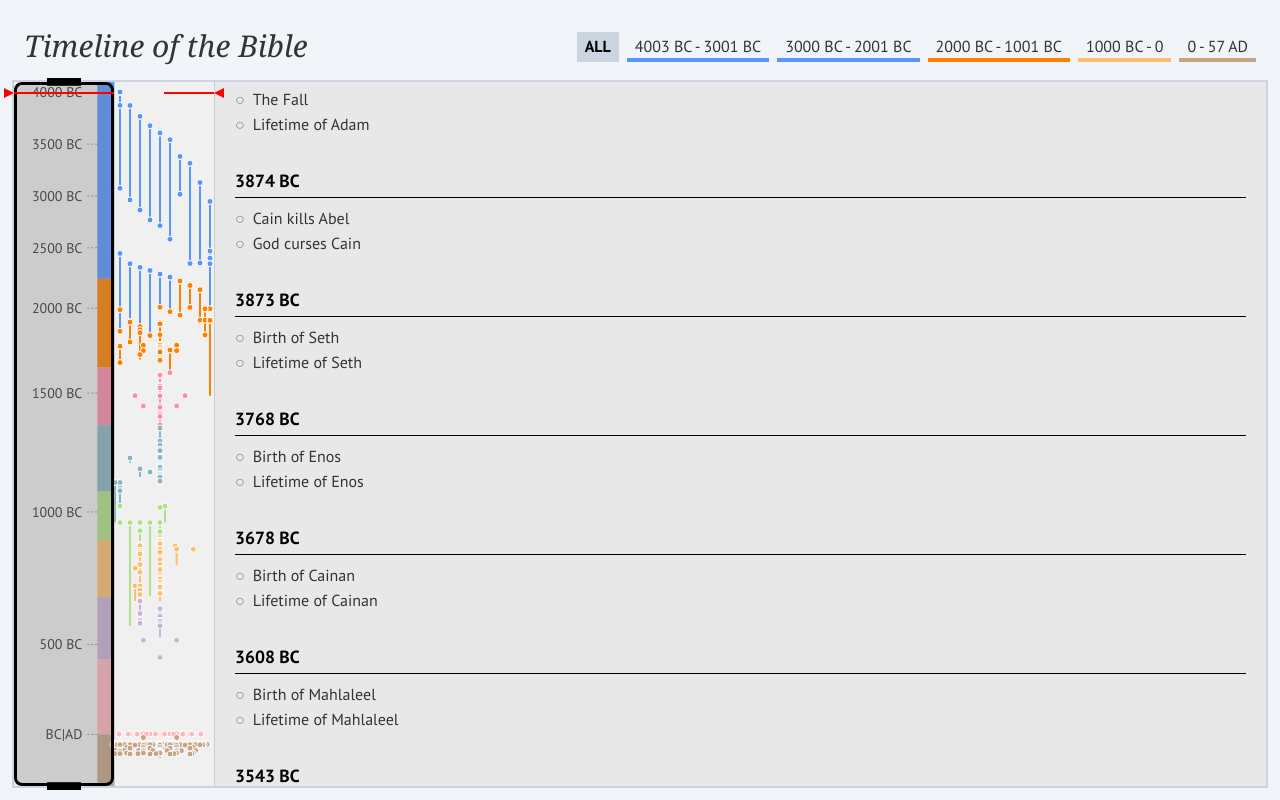
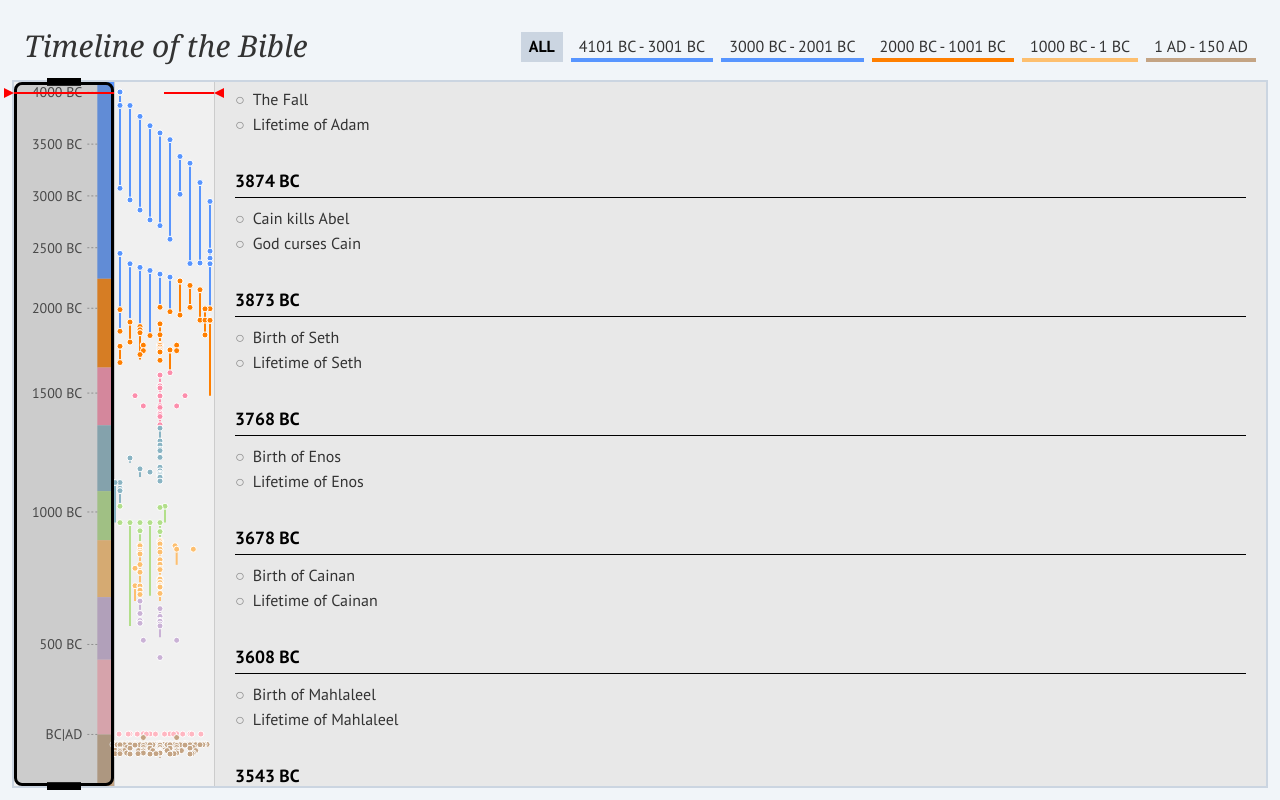
Before and after one commit to Peashooter8890/biblical-timeline-vis, a React (Vite) app: page / in a window 1280 px wide. Built offline with nearby package versions, Linux system fonts and the light colour scheme; a web font is replaced by a local one.

Commit message:
improved bound system

```diff
--- a/src/App.jsx
+++ b/src/App.jsx
@@ -3,15 +3,16 @@ import MacroChart from './components/MacroChart/MacroChart.jsx';
 import Microchart from './components/MicroChart/MicroChart.jsx';
 import EventDisplay from './components/EventDisplay/EventDisplay.jsx';
 import { calculateColumns } from './utils/utils.js';
+import { EVENTS_BOUND } from './utils/constants.js';
 import './app.css'
 
 const TIME_PERIODS = {
     'all': [-4100, 150],
-    'period1': [-4003, -3001],
-    'period2': [-3000, -2001],
-    'period3': [-2000, -1001],
-    'period4': [-1000, 0],
-    'period5': [0, 57]
+    'period1': [-4100, -3000],
+    'period2': [-2999, -2000],
+    'period3': [-1999, -1000],
+    'period4': [-999, 0],
+    'period5': [1, 150]
 };
 
 const App = () => {
@@ -20,8 +21,8 @@ const App = () => {
     const [indicatorY, setIndicatorY] = useState(0);
     const [microchartIndicatorY, setMicrochartIndicatorY] = useState(null);
     const [scrollInfo, setScrollInfo] = useState({
-        topVisibleYear: -4003,
-        selectionRange: [-4003, 57]
+        topVisibleYear: EVENTS_BOUND[0],
+        selectionRange: EVENTS_BOUND
     });
     const [selectedPeriod, setSelectedPeriod] = useState('all');
     const eventDisplayRef = useRef(null);
@@ -61,11 +62,11 @@ const App = () => {
 
     const periods = [
         { value: 'all', label: 'ALL' },
-        { value: 'period1', label: '4003 BC - 3001 BC' },
+        { value: 'period1', label: '4101 BC - 3001 BC' },
         { value: 'period2', label: '3000 BC - 2001 BC' },
         { value: 'period3', label: '2000 BC - 1001 BC' },
-        { value: 'period4', label: '1000 BC - 0' },
-        { value: 'period5', label: '0 - 57 AD' }
+        { value: 'period4', label: '1000 BC - 1 BC' },
+        { value: 'period5', label: '1 AD - 150 AD' }
     ];
 
     return (
--- a/src/utils/constants.js
+++ b/src/utils/constants.js
@@ -12,3 +12,4 @@ export const TIME_RANGES = [
 
 export const EQUAL_DISTRIBUTION_AREA = 0.5;
 export const PROPORTIONATE_DISTRIBUTION_AREA = 0.5;
+export const EVENTS_BOUND = [-4003, 57];
```
